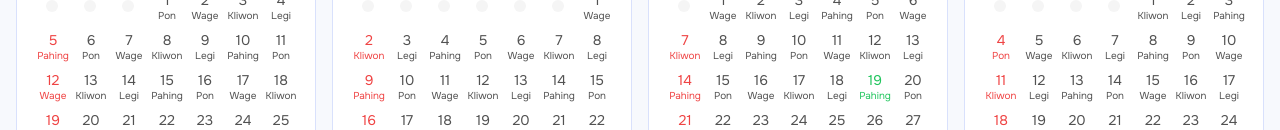
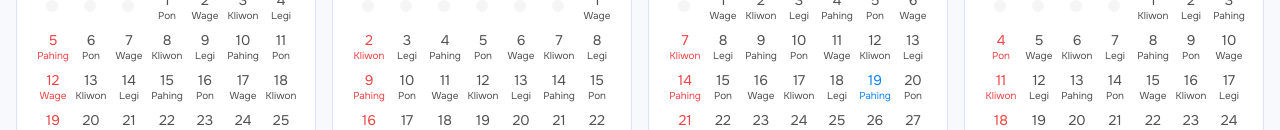
Before and after one commit to dwiwijaya/tanggaloka, a Vue app: page / in a window 1280 px wide. Shown: the part 670-800 px from the top of the page. Built offline with nearby package versions, Linux system fonts and the light colour scheme.

Commit message:
style: calendar today color

```diff
--- a/src/components/CalendarCard.vue
+++ b/src/components/CalendarCard.vue
@@ -59,7 +59,7 @@ export default {
             };
         },
         isToday(day) {
-            return `${this.year}-${this.month + 1}-${day}` == this.today ? '!text-green-500' : '';
+            return `${this.year}-${this.month + 1}-${day}` == this.today ? '!text-primary' : '';
         },
         getPasaranDay(day) {
             const pasaran = ["Pahing", "Pon", "Wage", "Kliwon", "Legi"];
```
